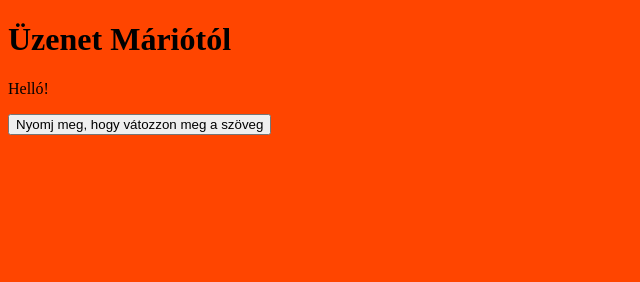
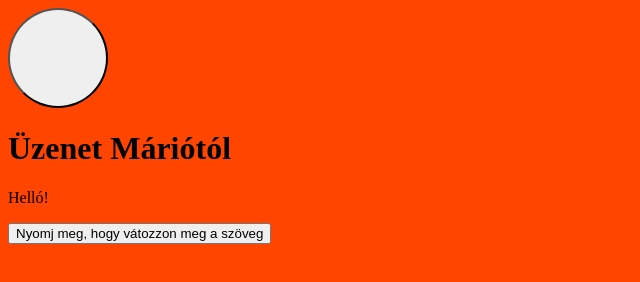
Before and after one commit to NyariDaniel/project.github.io, a plain HTML site: page new.html in a window 1280 px wide. Shown: the whole page, without its empty margins (0-640 px from the left). Drawn offline with Linux system fonts and the light colour scheme.

Commit message:
message elkeztem a kört megcsinálni

```diff
--- a/css/new.css
+++ b/css/new.css
@@ -1,5 +1,8 @@
 body{
     background-color: orangered;
-    border: 100%;
-    width: 100%
 }
+#kor{
+    border-radius: 50%;
+    width: 100px;
+    height:100px;
+}
--- a/new.html
+++ b/new.html
@@ -8,6 +8,7 @@
     <link rel="stylesheet" href="css/new.css">
 </head>
 <body>
+    <button id="kor"></button>
 
     <h1>
         Üzenet Máriótól
```
